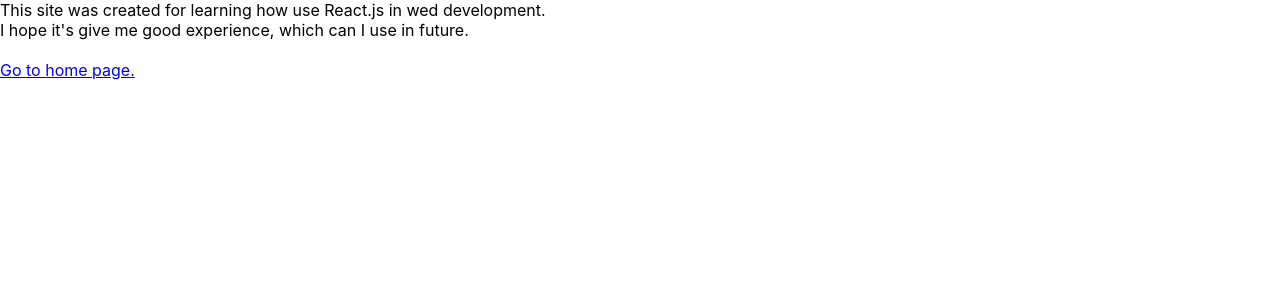
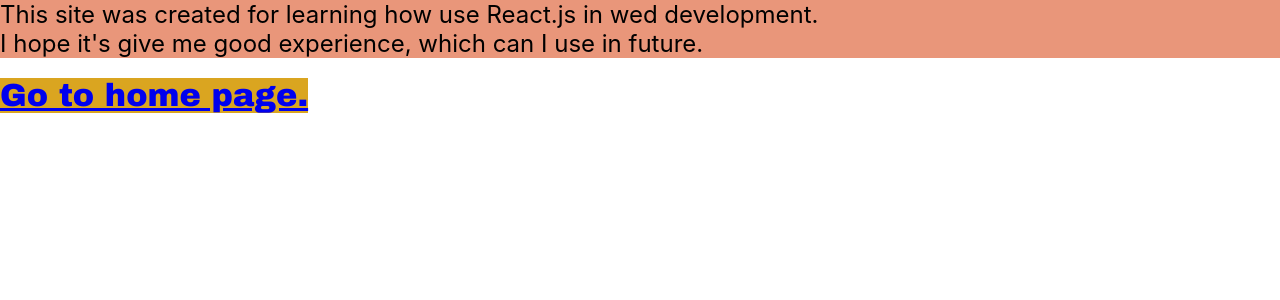
Before and after one commit to DimonKeval/ReactProbe, a React (Create React App) app: page /about in a window 1280 px wide. Shown: the top 300 px of the page. Built offline with nearby package versions, Linux system fonts and the light colour scheme.

Commit message:
completed exercise commit

```diff
--- /dev/null
+++ b/src/About.jsx
@@ -0,0 +1,11 @@
+import React from "react";
+import {Link, Route} from "react-router-dom";
+
+export function About(props) {
+    return <>
+        <div className={'aboutPage'}>This site was created for learning how use React.js in wed development. <br/>
+            I hope it's give me good experience, which can I use in future.
+        </div>
+        <br/>
+        <Link to={'/'} exact className={'linkFromAbout'}>Go to home page.</Link></>;
+}
--- a/src/App.css
+++ b/src/App.css
@@ -39,3 +39,15 @@
 table, td {
   border: 1px solid black;
 }
+
+.aboutPage {
+  background-color: darksalmon;
+  font-size: x-large;
+}
+
+.linkFromAbout{
+  background-color: goldenrod;
+  font-family: "Arial Black";
+  font-size: xx-large;
+
+}
--- a/src/BetterNester.jsx
+++ b/src/BetterNester.jsx
@@ -1,6 +1,7 @@
 import React from "react";
 import {Link, Route, Switch, useRouteMatch} from 'react-router-dom';
 import {MyComponent} from "./MyComponent";
+import {About} from "./About";
 
 export function BetterNester() {
     const match = useRouteMatch();
@@ -21,18 +22,14 @@ export function BetterNester() {
             </Route>
 
             <Route path={'/about'}>
-                <div>This site was created for learning how use React.js in wed development. <br/>
-                    I hope it's give me good experience, which can I use in future.
-                </div>
-                <br/>
-                <Link to={'/'} exact>Go to home page.</Link>
+                <About/>
             </Route>
 
-            <Route path={'/tom'} exact><MyComponent id={0}/></Route>
+            <Route path={'/users/0'} exact><MyComponent id={0}/></Route>
 
-            <Route path={'/alex'} exact><MyComponent id={1}/></Route>
+            <Route path={'/users/1'} exact><MyComponent id={1}/></Route>
 
-            <Route path={'/test'} exact><MyComponent id={2}/></Route>
+            <Route path={'/users/2'} exact><MyComponent id={2}/></Route>
 
         </Switch>
     </div>;
--- a/src/MyComponent.jsx
+++ b/src/MyComponent.jsx
@@ -81,7 +81,7 @@ function renderPerson(el) {
         city={el.city}
         country={el.country}
     />
-        <Link to={'/'}>Do you want to go back to list?</Link>
+        <Link to={'/users'}>Do you want to go back to list?</Link>
     </>;
 }
 
@@ -108,9 +108,9 @@ function tablingPersons() {
     </table>
 }
 
-function fillTable(el) {
+function fillTable(el, index) {
     return <tr>
-        <td><Link to={'/' + el.name.toLowerCase()}>More</Link></td>
+        <td><Link to={'/users/' + index}>More</Link></td>
         <td>{el.name}</td>
         <td>{el.lastName}</td>
         {/*<td>{el.pesel}</td>*/}
```
